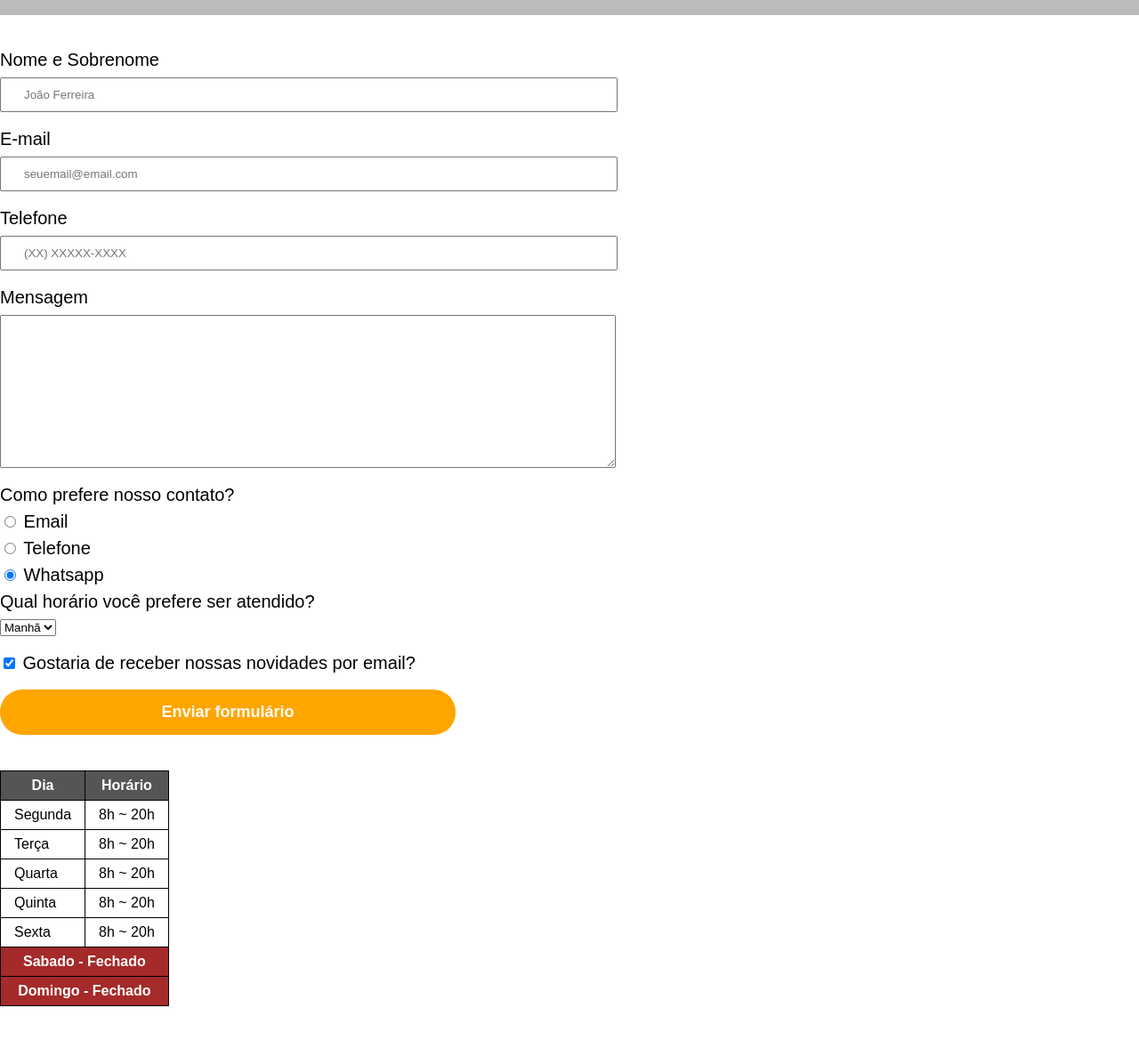
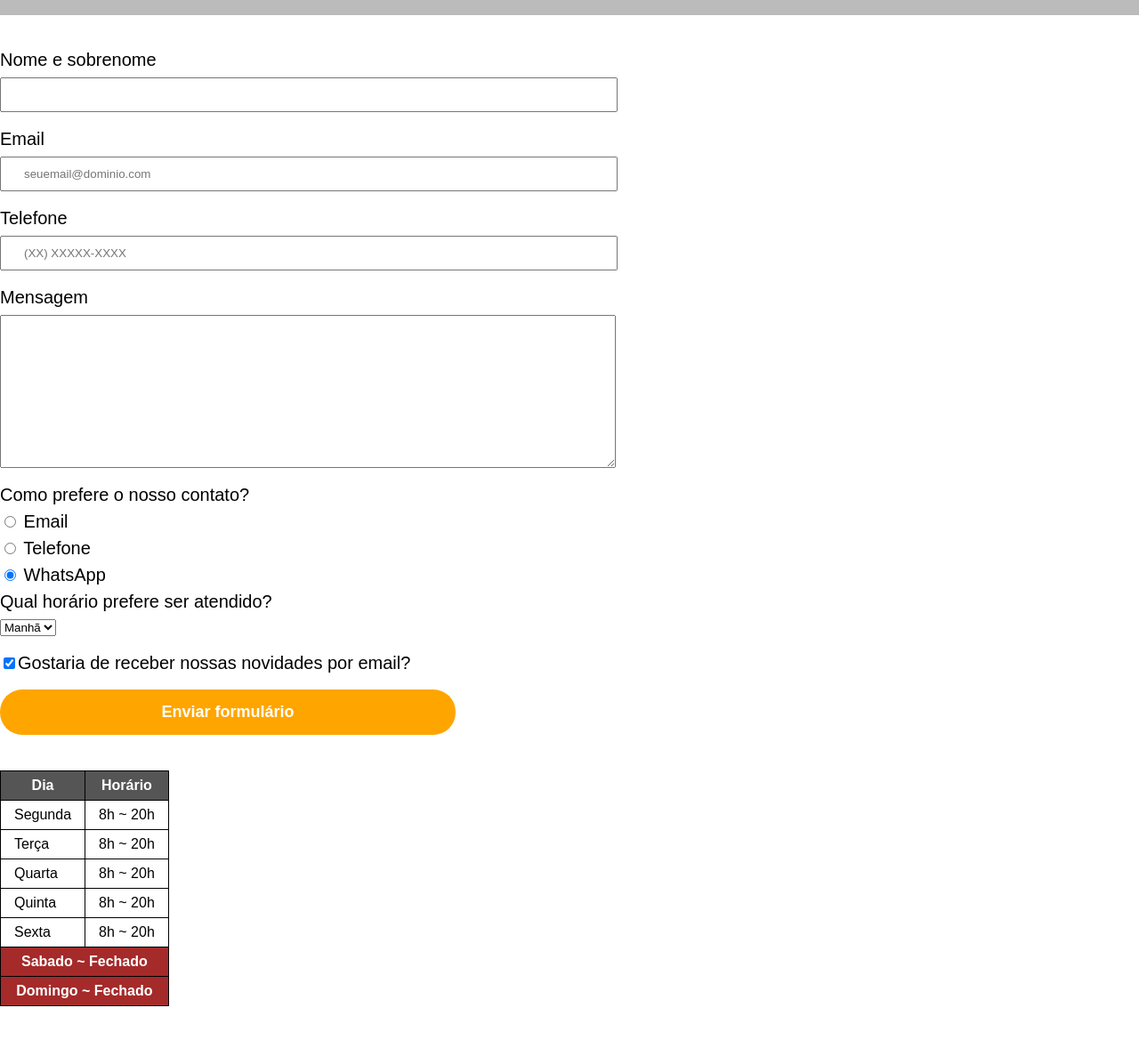
Before and after one commit to lucasismaelbr/barbearia-alura, a plain HTML site: page contato.html in a window 1280 px wide. Shown: the part 276-1445 px from the top of the page at 89% size. Drawn offline with Linux system fonts and the light colour scheme.

Commit message:
Update contato.html

```diff
--- a/contato.html
+++ b/contato.html
@@ -1,5 +1,5 @@
 <!DOCTYPE html>
-<html lang="pt-br">
+<html>
 	<head>
 		<meta charset="UTF-8">
 		<meta name="viewport" content="width=device-width, initial-scale=1.0">
@@ -7,7 +7,6 @@
 
 		<link rel="stylesheet" href="reset.css">
 		<link rel="stylesheet" href="style.css">
-        <link rel="shortcut icon" href="favicon.ico">
 	</head>
 	<body>
 		<header>
@@ -25,12 +24,12 @@
 		</header>
 
 		<main>
-            <form action="GET">
-                <label for="nomeSobrenome">Nome e Sobrenome</label>
-                <input type="text" id="nomeSobrenome" class="input-padrao" required placeholder="João Ferreira">
+			<form>
+				<label for="nomesobrenome">Nome e sobrenome</label>
+				<input type="text" id="nomesobrenome" class="input-padrao" required>
 
-                <label for="email">E-mail</label>
-                <input type="email" id="email" class="input-padrao" required placeholder="seuemail@email.com">
+				<label for="email">Email</label>
+				<input type="email" id="email" class="input-padrao" required placeholder="seuemail@dominio.com">
 
 				<label for="telefone">Telefone</label>
 				<input type="tel" id="telefone" class="input-padrao" required placeholder="(XX) XXXXX-XXXX">
@@ -39,23 +38,16 @@
 				<textarea cols="70" rows="10" id="mensagem" class="input-padrao" required></textarea>
 
 				<fieldset>
-                    <legend>Como prefere nosso contato?</legend>
+					<legend>Como prefere o nosso contato?</legend>
+					<label for="radio-email"><input type="radio" name="contato" value="email" id="radio-email"> Email</label>
 
-                    <label for="radio-email">
-                        <input type="radio" name="contato" value="email" id="radio-email" />
-                        Email</label>
+					<label for="radio-telefone"><input type="radio" name="contato" value="telefone" id="radio-telefone"> Telefone</label>
 
-                    <label for="radio-telefone">
-                        <input type="radio" name="contato" value="telefone" id="radio-telefone" />
-                        Telefone</label>
-
-                    <label for="radio-whatsapp">
-                        <input type="radio" name="contato" value="whatsapp" id="radio-whatsapp" checked />
-                        Whatsapp</label>
+					<label for="radio-whatsapp"><input type="radio" name="contato" value="whatsapp" id="radio-whatsapp" checked> WhatsApp</label>
 				</fieldset>
 
 				<fieldset>
-                    <legend>Qual horário você prefere ser atendido?</legend>
+					<legend>Qual horário prefere ser atendido?</legend>
 					<select>
 						<option>Manhã</option>
 						<option>Tarde</option>
@@ -63,9 +55,7 @@
 					</select>
 				</fieldset>
 
-                <label class="checkbox">
-                    <input type="checkbox" checked />
-                    Gostaria de receber nossas novidades por email?</label>
+				<label class="checkbox"><input type="checkbox" checked>Gostaria de receber nossas novidades por email?</label>
 
 				<input type="submit" value="Enviar formulário" class="enviar">
 			</form>
@@ -98,16 +88,10 @@
 						<td>Sexta</td>
 						<td>8h ~ 20h</td>
 					</tr>
-
 					<tfoot>
-                        <tr>
-                            <td class="feriado" colspan="2">Sabado - Fechado</td>
-                        </tr>
-                        <tr>
-                            <td class="feriado" colspan="2">Domingo - Fechado</td>
-                        </tr>
+					<tr><td colspan="2">Sabado ~ Fechado</td></tr>
+					<tr><td colspan="2">Domingo ~ Fechado</td></tr>
 					</tfoot>
-
 				</tbody>
 			</table>
 		</main>
```
Lines whose indentation alone changed are shown as unchanged.
